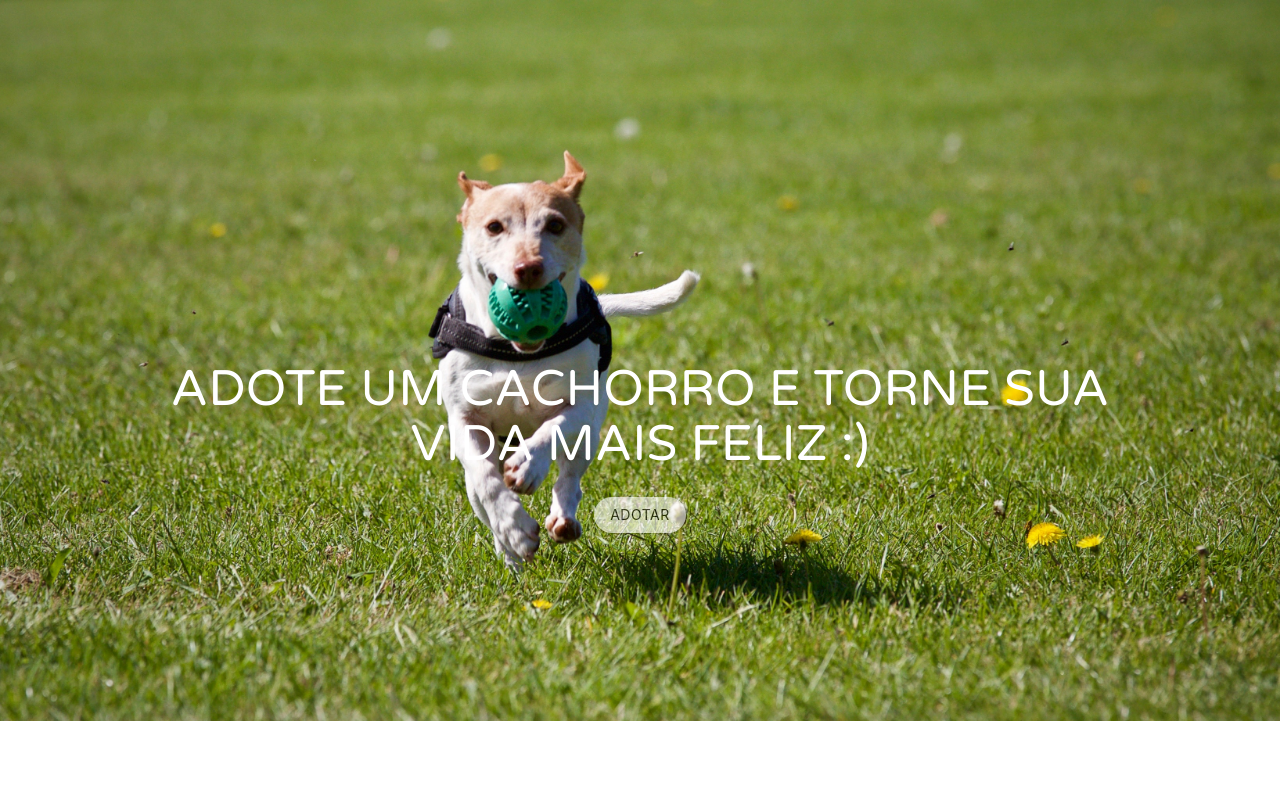
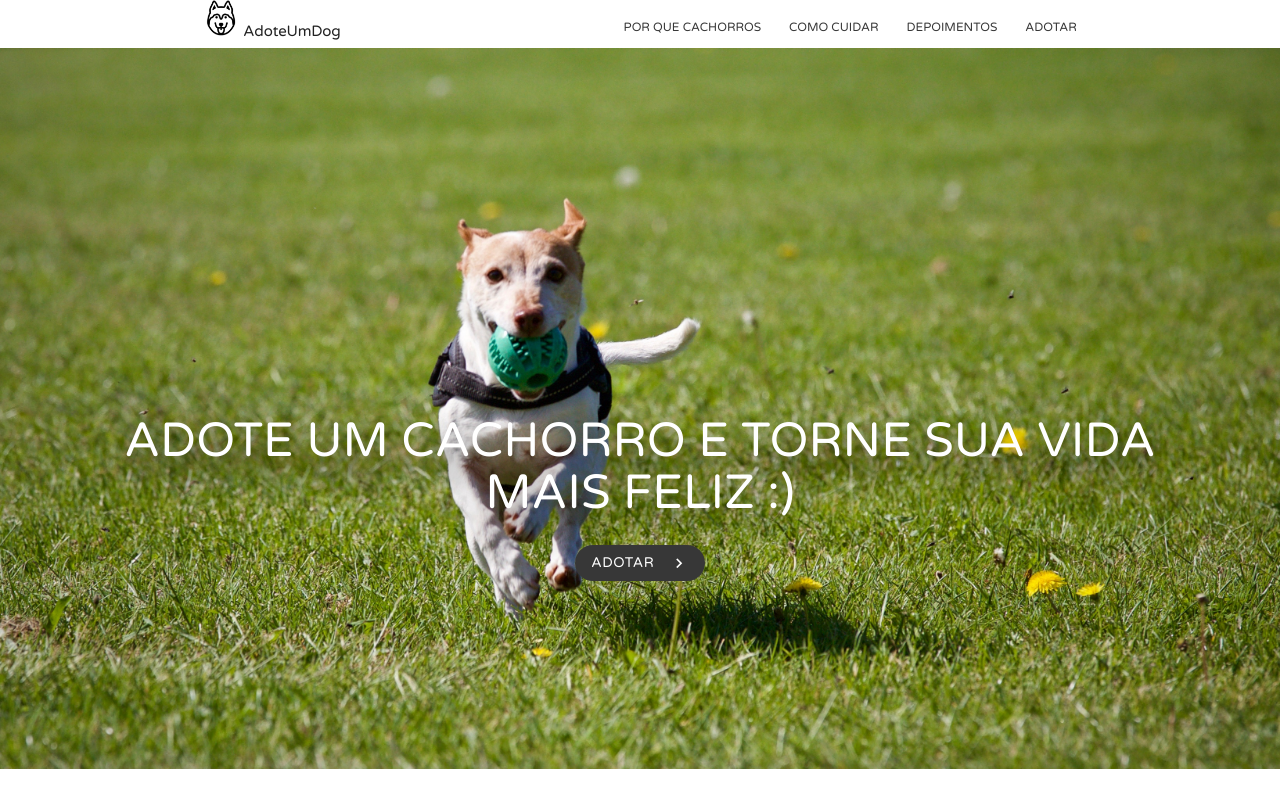
Before and after one commit to abrantesarthur/hike-missao-1, a plain HTML site: page index.html in a window 1280 px wide. Drawn offline with Linux system fonts and the light colour scheme.

Commit message:
navbar e recursos de imagem adicionados

```diff
--- a/css/style.css
+++ b/css/style.css
@@ -1,3 +1,35 @@
+* {
+	font-family: "Varela Round", sans-serif;
+}
+
+.navbar {
+	box-shadow: 0 8px 16px 0 rgba(0, 0, 0, 0.16);
+	height: 48px;
+}
+
+.navbar img {
+	height: 36px;
+}
+
+.navbar li {
+	display: inline;
+}
+
+.navbar li:hover {
+	color: #676767;
+}
+
+.navbar a {
+	font-size: 12px;
+	text-transform: uppercase;
+	color: #373737;
+	padding-left: 24px;
+}
+
+.navbar a:hover {
+	color: #676767;
+}
+
 header {
 	background-image: url("../img/background-dog.jpg");
 	background-size: cover;
@@ -9,12 +41,24 @@ header {
 
 h1 {
 	padding-top: 320px;
-	font-family: 'Varela Round', sans-serif;
-	font-size: 50px;
+	text-transform: uppercase;
+	color: #ffffff;
+	text-shadow: 0px 19px 38px #000000;
+	font-size: 48px;
 }
 
-.btn {
+/*.btn {
 	border-radius: 20px;
 	border-color: red !important;
 	opacity: .6;
+}*/
+
+.btn {
+	border-radius: 32px;
+	background-color: #373737;
+	box-shadow: 0 19px 38px 0 rgba(0, 0, 0, 0.16);
 }
+
+.btn:hover {
+	background-color: #676767;
+}
--- a/index.html
+++ b/index.html
@@ -1,38 +1,50 @@
 <!DOCTYPE html>
 <html>
 <head>
-	<title>
-	</title>
-	<!-- vaerella round -->
-	<link href="https://fonts.googleapis.com/css?family=Varela+Round" rel="stylesheet">
+	<title>AdoteUmDog</title>
 	<!--Import Google Icon Font-->
 	<link href="https://fonts.googleapis.com/icon?family=Material+Icons" rel="stylesheet">
+	<!--Import Varela Round Font-->
+	<link href="https://fonts.googleapis.com/css?family=Varela+Round" rel="stylesheet">
 	<!--Import materialize.css-->
 	<link type="text/css" rel="stylesheet" href="css/materialize.min.css"  media="screen,projection"/>
-
-
 	<!--Let browser know website is optimized for mobile-->
 	<meta name="viewport" content="width=device-width, initial-scale=1.0"/>
-	<link href="https://fonts.googleapis.com/css?family=Roboto" rel="stylesheet">
+	<!--Import style.css-->
 	<link rel="stylesheet" type="text/css" href="css/style.css">
 </head>
 <body>
-	<header id="first-section container">
+	<!--navbar-->
+	<div class="navbar">
+		<div class="container">
+			<div class="row">
+				<div class="col s3">
+					<img src="img/dog-icon.png">
+					<span>AdoteUmDog</span>
+				</div>
+				<div class="col s9">
+					<ul class="right-align">
+						<a href="#"><li>Por que cachorros</li></a>
+						<a href="#"><li>Como cuidar</li></a>
+						<a href="#"><li>Depoimentos</li></a>
+						<a href="#" ">Adotar</a>
+					</ul>
+				</div>
+			</div>
+		</div>
+	</div>
+	<!--header-->
+	<header id="first-section container"><!--pq adicionar id e não class, já que a tag header não vai aparecer mais em lugar nenhum?-->
 		<div class="row center-align">
 			<div class="col s10 offset-s1">
-					<h1 class="white-text">ADOTE UM CACHORRO E TORNE SUA VIDA MAIS FELIZ :)</h1>
+				<h1>Adote um cachorro e torne sua vida mais feliz :)</h1>
 			</div>
 			<div class="col s12">
-					<a href="https://www.petfinder.com/pet-adoption/dog-adoption/" class="btn white "><span class="black-text">Adotar</span></a>
+				<a class="waves-effect waves-light btn"><i class="material-icons right">keyboard_arrow_right</i>Adotar</a>
 			</div>
 		</div>
 	</header>
-
-
 	<!--JavaScript at end of body for optimized loading-->
   	<script type="text/javascript" src="js/materialize.min.js"></script>
 </body>
 </html>
-
-<!-- comentarios
-	nao consegui achar a foto usada no design entao pesquisei no google. A foto do design parece estar mais escura e com zoom maior -->
```
Also changed, not shown: img/dagmar.jpg (added), img/dog-background-2.jpg (added), img/dog-background.jpg (added), img/dog-cuddling.jpg (added), img/dog-icon.png (added), img/dog-jumping.jpg (added), img/dog-playing.jpg (added), img/douglas.jpg (added), img/ester.jpg (added), 1 other file. Lines whose indentation alone changed are shown as unchanged.
